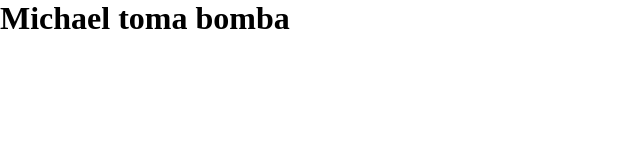
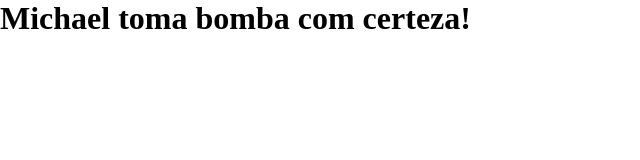
Before and after one commit to arisilvadev/projeto-teste2, a plain HTML site: page index.html in a window 1280 px wide. Shown: the whole page, without its empty margins (0-640 px from the left). Drawn offline with Linux system fonts and the light colour scheme.

Commit message:
terceira atualizacao

```diff
--- a/index.html
+++ b/index.html
@@ -8,7 +8,7 @@
     <title>Document</title>
   </head>
   <body>
-    <h1>Michael toma bomba</h1>
+    <h1>Michael toma bomba com certeza!</h1>
 
     <script src="/script.js"></script>
   </body>
```
Also changed, not shown: 1 other file.
